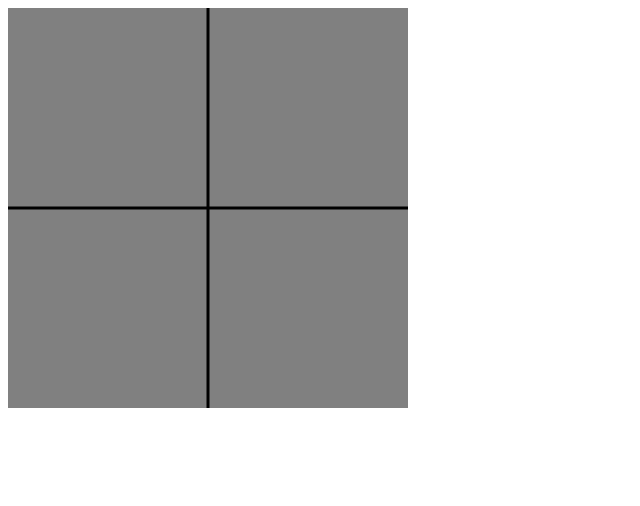
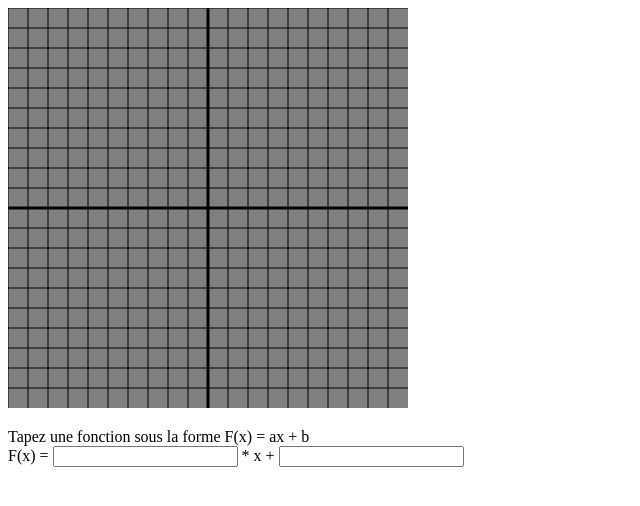
Before and after one commit to bertrandfournel/js-mathcurve, a plain HTML site: page index.html in a window 1280 px wide. Shown: the whole page, without its empty margins (0-640 px from the left). Drawn offline with Linux system fonts and the light colour scheme.

Commit message:
génération grille et axes + formulaire page d'accueil

```diff
--- a/index.html
+++ b/index.html
@@ -10,6 +10,14 @@
 <body>
 
     <canvas id="canvas" height="400" width="400"></canvas>
+    <br>
+    <form action="">
+        <p>
+            Tapez une fonction sous la forme F(x) = ax + b
+            <br>
+            F(x) = <input type="text"> * x + <input type="text">
+        </p>
+    </form>
 
 </body>
 </html>
--- a/script.js
+++ b/script.js
@@ -4,9 +4,18 @@ window.onload = () => {
     var ctx = canvas.getContext("2d");
     var height = canvas.getAttribute("height");
     var width = canvas.getAttribute("width");
+    var steps = 20;
 
 
     // Création des axes X et Y
+    // Axe X
+    ctx.beginPath();
+    ctx.moveTo(0 , height/2);
+    ctx.lineTo(width, height/2);
+    ctx.lineWidth = 3;
+    ctx.stroke();
+    ctx.closePath();
+    //Axe Y
     ctx.beginPath();
     ctx.moveTo(width/2 , 0);
     ctx.lineTo(width/2 , height);
@@ -14,12 +23,41 @@ window.onload = () => {
     ctx.stroke();
     ctx.closePath();
 
-    ctx.beginPath();
-    ctx.moveTo(0 , height/2);
-    ctx.lineTo(width, height/2);
-    ctx.lineWidth = 3;
-    ctx.stroke();
-    ctx.closePath();
+
+    //Création de la grille
+    //Axe X
+    for(let i = 0; i < (width); i += ((width) / (steps))){
+        ctx.beginPath()
+        ctx.moveTo(i , 0);
+        ctx.lineTo(i, height);
+        ctx.lineWidth = 1;
+        ctx.stroke();
+        ctx.closePath()
+    }
+    //Axe Y
+    for(let i = 0; i < (height); i += ((height) / (steps))){
+        ctx.beginPath()
+        ctx.moveTo(0 , i);
+        ctx.lineTo(width, i);
+        ctx.lineWidth = 1;
+        ctx.stroke();
+        ctx.closePath()
+    }
+
+    function draw(){
+
+    }
+
+
+
+
+
+
+
+
+
+
+
 
 
 
```
